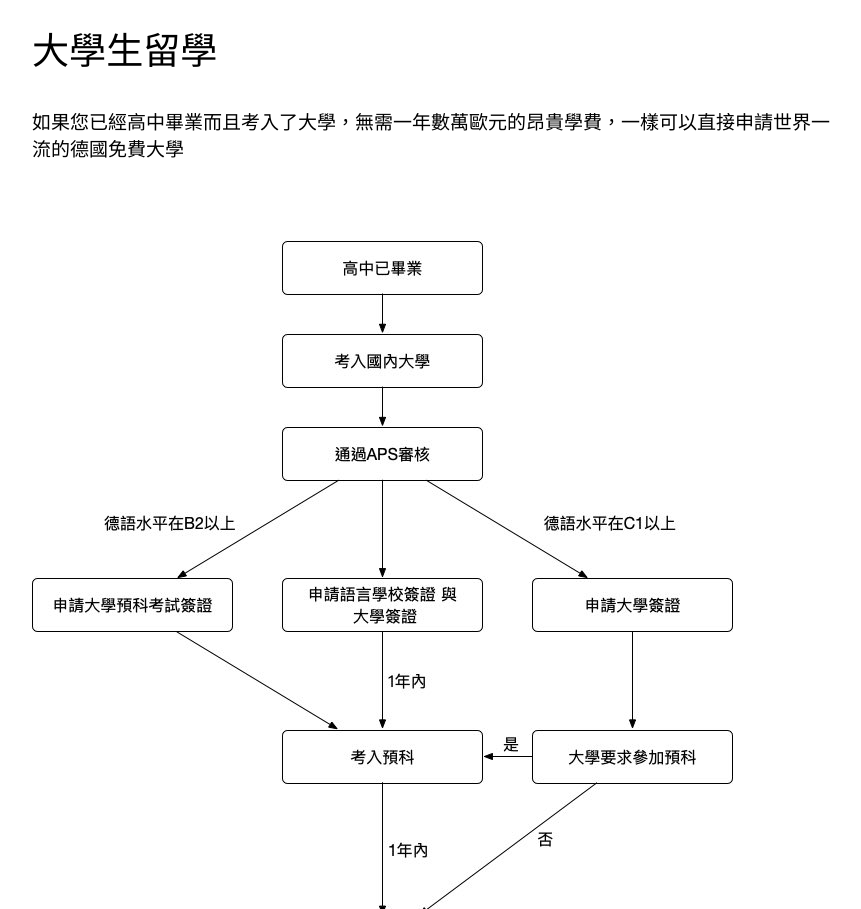
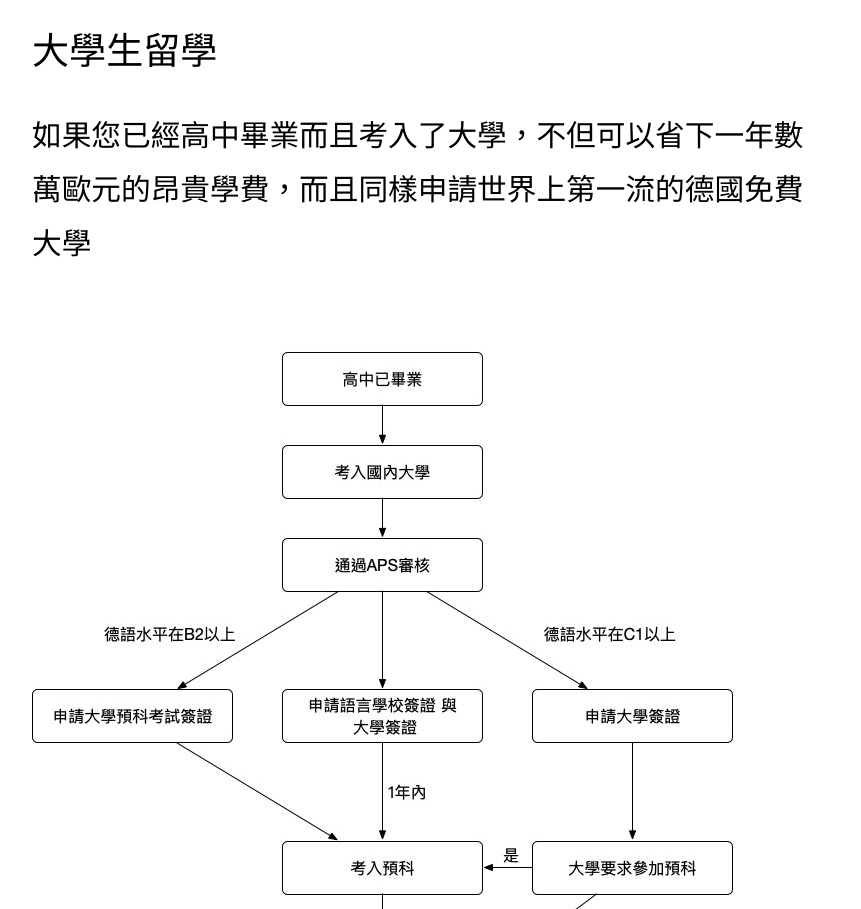
Before and after one commit to Casualsunity/FirmenWebseite, a plain HTML site: page kwb/deutschesBildungssystem.html in a window 1280 px wide. Shown: the part 4886-5795 px from the top of the page, without its empty margins (208-1069 px from the left). Drawn offline with Linux system fonts and the light colour scheme; a script that the page names is missing; a web font is replaced by a local one.

Commit message:
Update deutschesBildungssystem.html

```diff
--- a/kwb/deutschesBildungssystem.html
+++ b/kwb/deutschesBildungssystem.html
@@ -72,7 +72,7 @@
 
 
           <h2>大學生留學</h2>
-          <p>如果您已經高中畢業而且考入了大學，無需一年數萬歐元的昂貴學費，一樣可以直接申請世界一流的德國免費大學</p>
+          <h3>如果您已經高中畢業而且考入了大學，不但可以省下一年數萬歐元的昂貴學費，而且同樣申請世界上第一流的德國免費大學</h3>
           <p class="derWegZumStudium"><img src="../images/pics/derWegZumStudium.jpg" alt="studienkollege"></p>
           <p>建議大學生在成功申請德國大學的前提下，直接申請語言學校簽證，直接在德國從零開始學德語，在語言環境下，可在9個月內達到B1水平，之後參加預科入學資格考試。</p>
           <p>請注意：申請大學生留學簽證時（香港，澳門以及台灣的學歷除外），必須已經通過德國駐華使館文化處留德人員審核部堅稱APS的審核，審核通過後才可申請並得到德國大學錄取通知書！</p>
```
